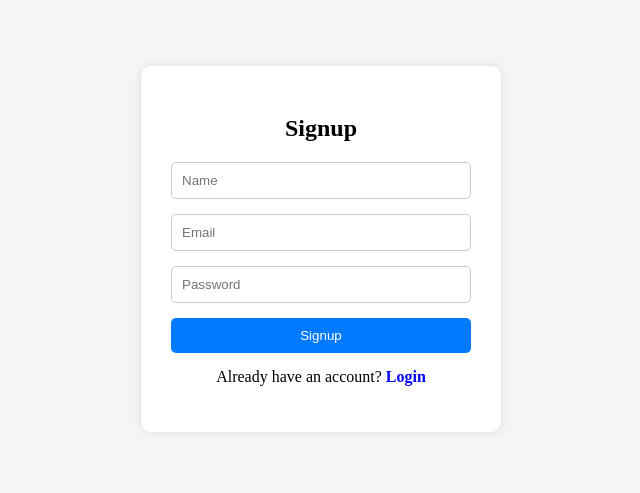
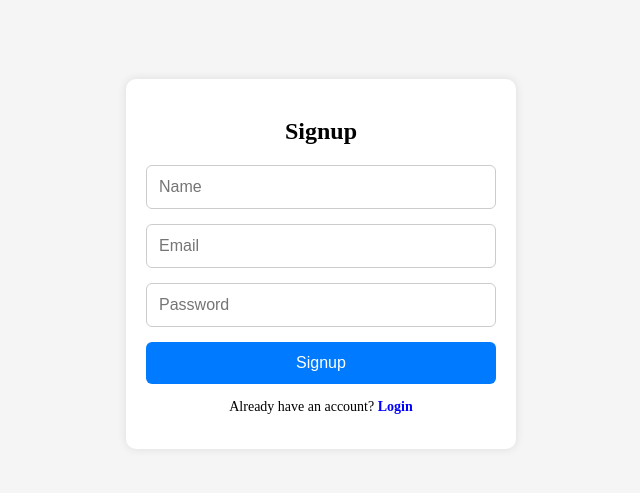
Before and after one commit to Prince1130-sam/MERN-Quiz, a React app in the folder frontend/: page /signup in a window 1280 px wide. Shown: the part 159-652 px from the top of the page, without its empty margins (319-959 px from the left). Built offline with nearby package versions, Linux system fonts and the light colour scheme; the HTML template or start-up script is replaced by a standard one.

Commit message:
edit signup page ,add css

```diff
--- a/frontend/src/pages/Signup.jsx
+++ b/frontend/src/pages/Signup.jsx
@@ -16,12 +16,8 @@ const Signup = () => {
 
     try {
       await API.post("/api/auth/signup", form);
-
       alert("Signup Successful ✅");
-
-      // 🔥 Signup ke baad login page
       navigate("/");
-
     } catch (err) {
       alert(err.response?.data?.msg || "Signup Failed");
     }
@@ -53,13 +49,9 @@ const Signup = () => {
 
         <button style={styles.button}>Signup</button>
 
-        {/* 🔥 Login option */}
         <p style={styles.text}>
           Already have an account?{" "}
-          <span
-            style={styles.link}
-            onClick={() => navigate("/")}
-          >
+          <span style={styles.link} onClick={() => navigate("/")}>
             Login
           </span>
         </p>
@@ -73,15 +65,17 @@ const styles = {
     display: "flex",
     justifyContent: "center",
     alignItems: "center",
-    height: "100vh",
+    minHeight: "100vh",
+    padding: "15px", // 🔥 mobile spacing
     background: "#f5f5f5",
   },
   card: {
     background: "#fff",
-    padding: "30px",
+    padding: "20px",
     borderRadius: "10px",
     boxShadow: "0 0 10px rgba(0,0,0,0.1)",
-    width: "300px",
+    width: "100%",
+    maxWidth: "350px", // 🔥 responsive width
     display: "flex",
     flexDirection: "column",
   },
@@ -90,22 +84,25 @@ const styles = {
     marginBottom: "20px",
   },
   input: {
-    padding: "10px",
+    padding: "12px",
     marginBottom: "15px",
-    borderRadius: "5px",
+    borderRadius: "6px",
     border: "1px solid #ccc",
+    fontSize: "16px", // 🔥 mobile typing friendly
   },
   button: {
-    padding: "10px",
+    padding: "12px",
     background: "#007bff",
     color: "#fff",
     border: "none",
-    borderRadius: "5px",
+    borderRadius: "6px",
     cursor: "pointer",
+    fontSize: "16px",
   },
   text: {
     marginTop: "15px",
     textAlign: "center",
+    fontSize: "14px",
   },
   link: {
     color: "blue",
```
